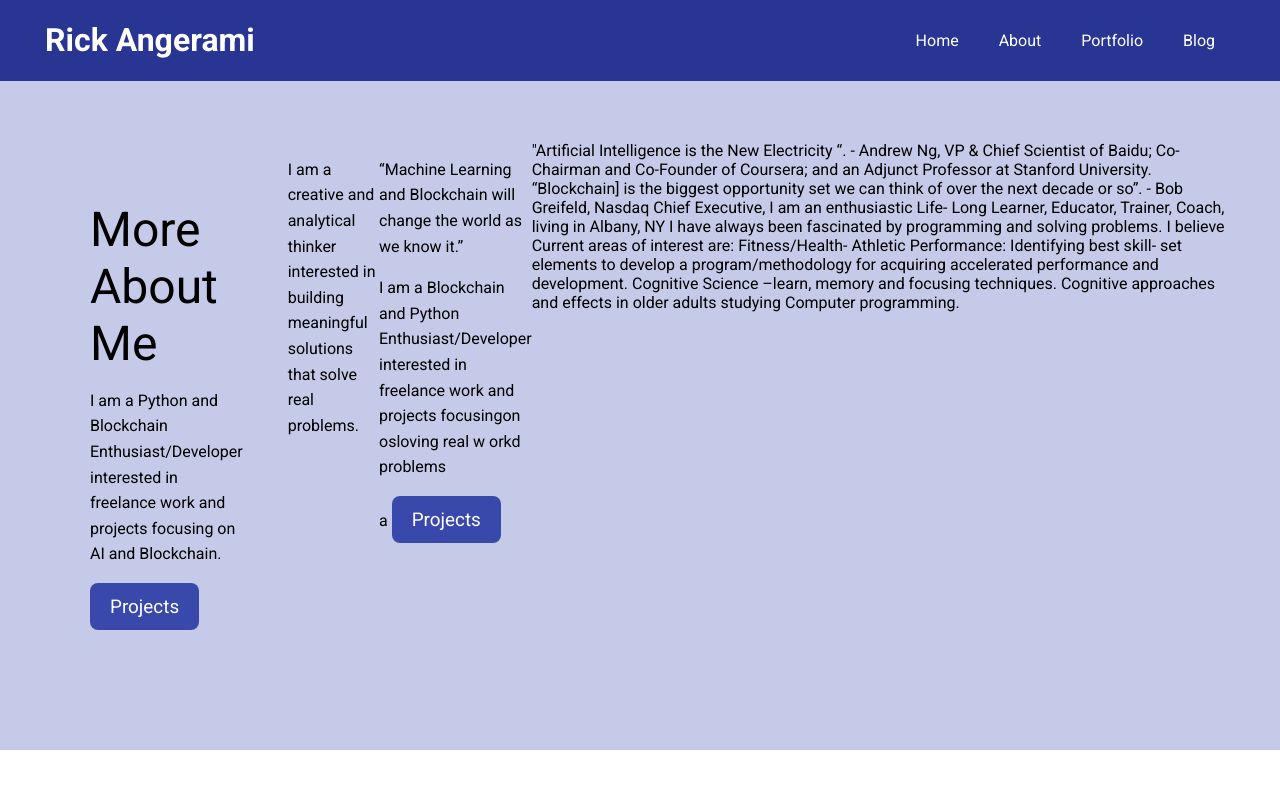
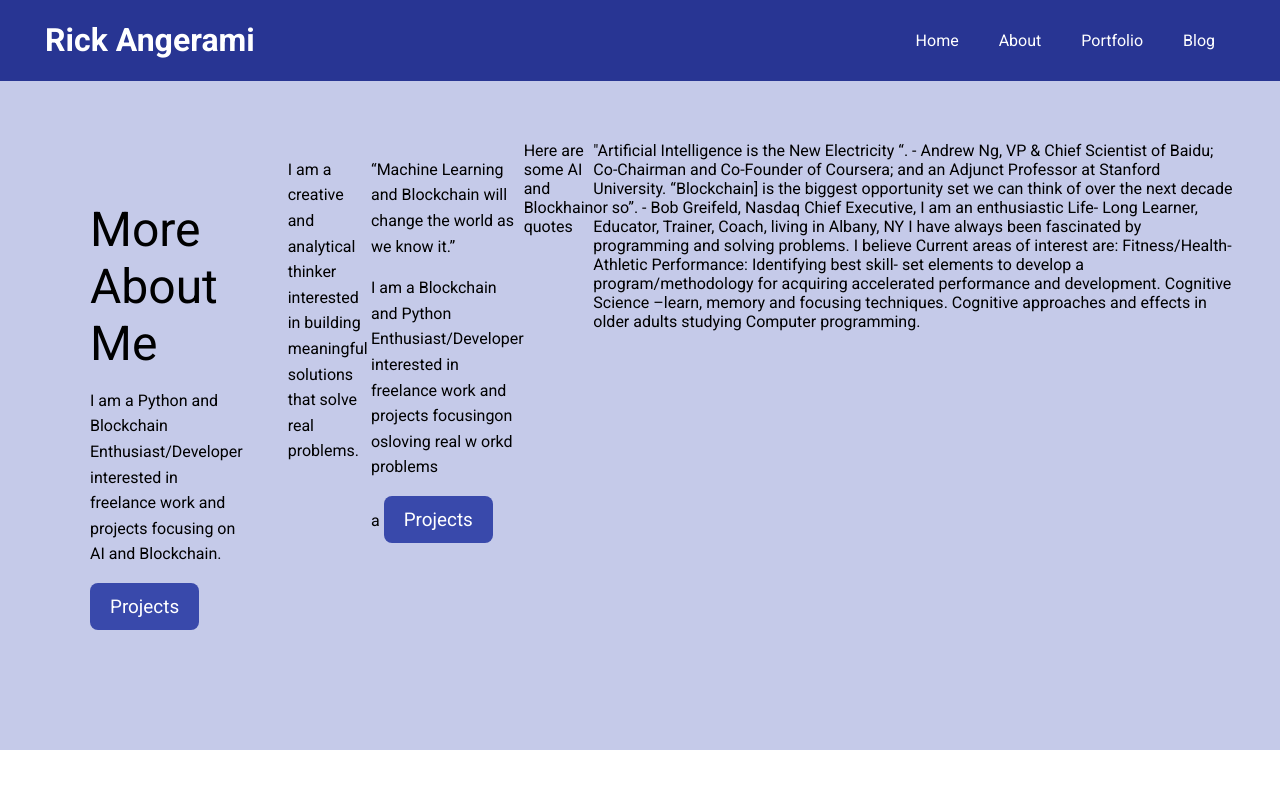
Before and after one commit to raexports/example-website, a plain HTML site: page about.html in a window 1280 px wide. Drawn offline with Linux system fonts and the light colour scheme.

Commit message:
Added h3 About quotes

```diff
--- a/about.html
+++ b/about.html
@@ -53,7 +53,7 @@
 
         </div>
 
-
+        <h3p>Here are some AI and Blockhain quotes</h3p>
         "Artificial Intelligence is the New Electricity “.
         - Andrew Ng, VP & Chief Scientist of Baidu; Co-Chairman and Co-Founder of Coursera; and an Adjunct Professor at
         Stanford University.
```
